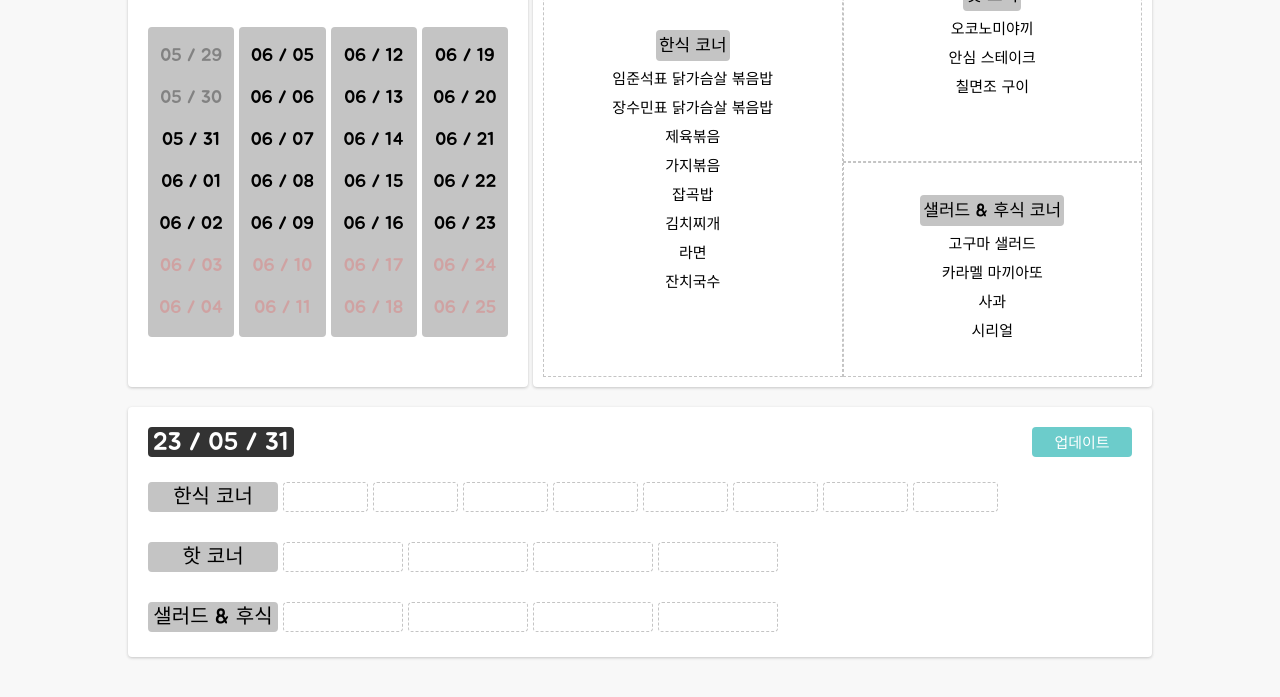
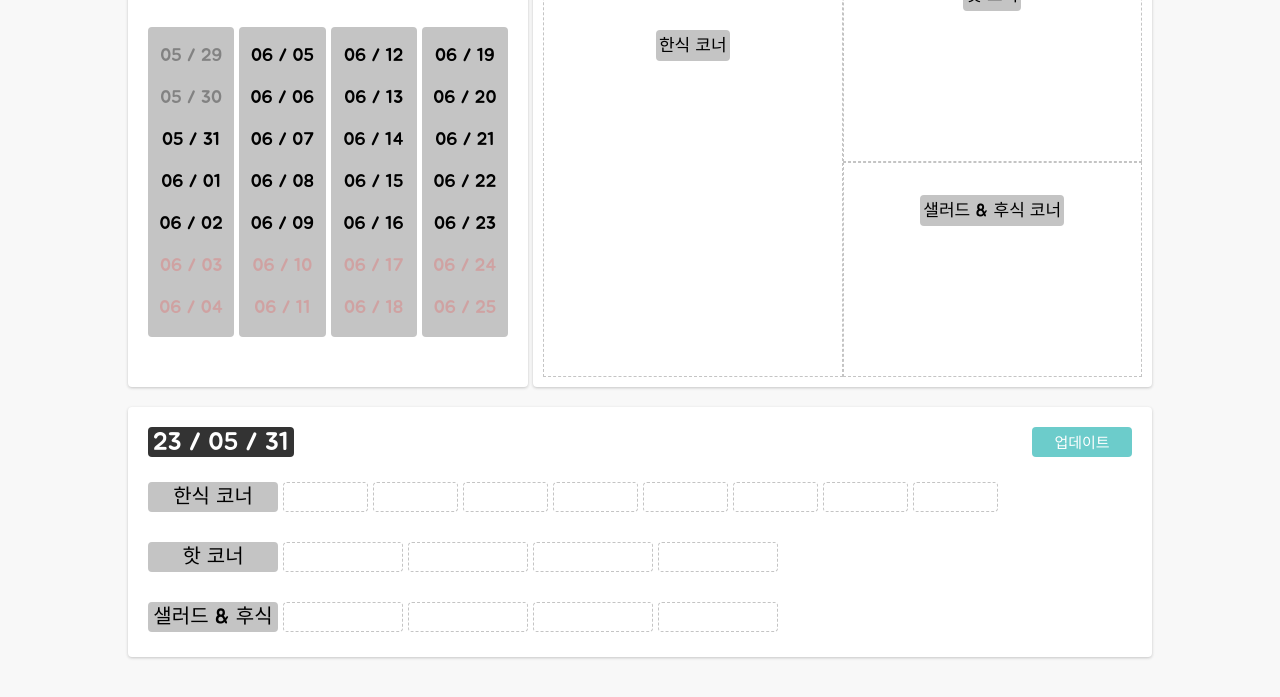
Before and after one commit to jangsumin/ogonmeh-front, a website: page manager.html in a window 1280 px wide. Shown: the part 93-790 px from the top of the page. Drawn offline with Linux system fonts and the light colour scheme; no server answers.

Commit message:
feat: GET API를 사용하여 가져온 메뉴 데이터를 관리자 페이지의 View 섹션에 렌더링

```diff
--- a/manager.html
+++ b/manager.html
@@ -29,30 +29,30 @@
         <section class="view-section">
           <section class="korean-food-corner">
             <h2>한식 코너</h2>
-            <div>임준석표 닭가슴살 볶음밥</div>
-            <div>장수민표 닭가슴살 볶음밥</div>
-            <div>제육볶음</div>
-            <div>가지볶음</div>
-            <div>잡곡밥</div>
-            <div>김치찌개</div>
-            <div>라면</div>
-            <div>잔치국수</div>
+            <div></div>
+            <div></div>
+            <div></div>
+            <div></div>
+            <div></div>
+            <div></div>
+            <div></div>
+            <div></div>
           </section>
 
           <section class="hot-corner">
             <h2>핫 코너</h2>
-            <div>오코노미야끼</div>
-            <div>안심 스테이크</div>
-            <div>칠면조 구이</div>
+            <div></div>
+            <div></div>
+            <div></div>
             <div></div>
           </section>
 
           <section class="salad-corner">
             <h2>샐러드 & 후식 코너</h2>
-            <div>고구마 샐러드</div>
-            <div>카라멜 마끼아또</div>
-            <div>사과</div>
-            <div>시리얼</div>
+            <div></div>
+            <div></div>
+            <div></div>
+            <div></div>
           </section>
         </section>
       </div>
--- a/src/manager.ts
+++ b/src/manager.ts
@@ -227,8 +227,9 @@ const saladCorner_divElements: NodeListOf<HTMLDivElement> | undefined =
 
 const getURL: string =
   "http://localhost:4000/get" + `/${currentTargetDate.replace(/\s\/\s/g, "")}`;
-let menuData: Menu;
-fetch(getURL)
+let menuData: Array<Menu>;
+const getMenuData = () => {
+  return fetch(getURL)
     .then((response) => {
       if (!response.ok) {
         throw new Error("데이터 가져오기 실패");
@@ -242,3 +243,15 @@ fetch(getURL)
     .catch((error) => {
       console.error("오류:", error);
     });
+};
+getMenuData().then(() => {
+  koreanFoodCorner_divElements?.forEach((div, idx) => {
+    div.textContent = menuData[0].koreanFoodCorner[idx];
+  });
+  hotCorner_divElements?.forEach((div, idx) => {
+    div.textContent = menuData[0].hotCorner[idx];
+  });
+  saladCorner_divElements?.forEach((div, idx) => {
+    div.textContent = menuData[0].saladCorner[idx];
+  });
+});
```
Also changed, not shown: dist/manager.js. Lines whose indentation alone changed are shown as unchanged.
